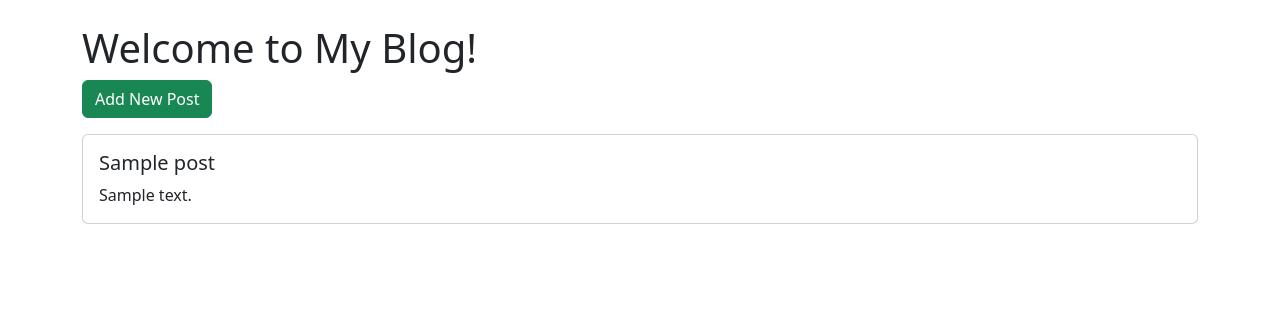
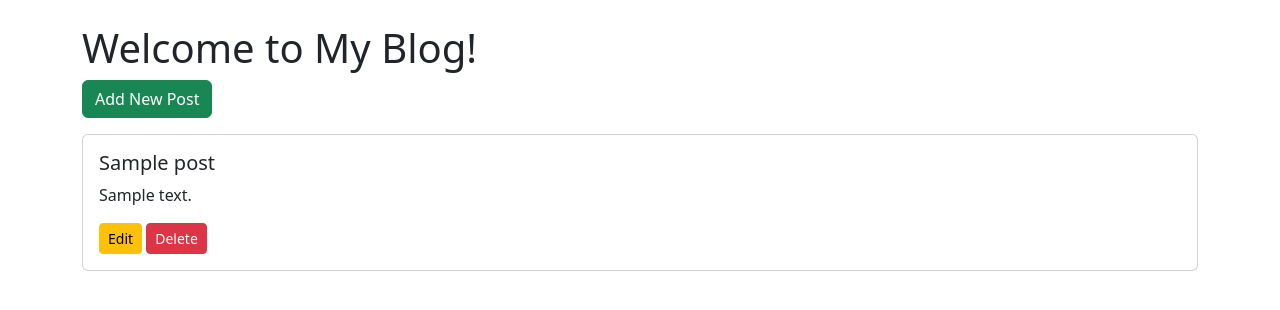
Before and after one commit to AlfredoCorvi/flask_blog, a Flask app: template templates/home.html in a window 1280 px wide. Shown: the part 56-366 px from the top of the page. Run offline with Flask 3, Linux system fonts and the light colour scheme; the template is opened without the code that fills it: most values are stand-ins (such as "Sample title", 1, 10 or a date in 2020).

Commit message:
Edit and Delete posts functions

```diff
--- a/app.py
+++ b/app.py
@@ -27,5 +27,30 @@ def add():
         return redirect(url_for('home'))
     return render_template('add.html')
 
+@app.route('/edit/<int:id>', methods=('GET', 'POST'))
+def edit(id):
+    conn = get_db_connection()
+    post = conn.execute('SELECT * FROM posts WHERE id = ?', (id,)).fetchone()
+
+    if request.method == 'POST':
+        title = request.form['title']
+        content = request.form['content']
+        conn.execute('UPDATE posts SET title = ?, content = ? WHERE id = ?',
+                      (title, content, id))
+        conn.commit()
+        conn.close()
+        return redirect(url_for('home'))
+
+    conn.close()
+    return render_template('edit.html', post=post)
+
+@app.route('/delete/<int:id>', methods=('POST',))
+def delete(id):
+    conn = get_db_connection()
+    conn.execute('DELETE FROM posts WHERE id = ?', (id,))
+    conn.commit()
+    conn.close()
+    return redirect(url_for('home'))
+
 if __name__ == "__main__":
     app.run(debug=True)
--- a/templates/home.html
+++ b/templates/home.html
@@ -11,6 +11,14 @@
     <div class="card-body">
         <h5 class="card-title">{{ post.title }}</h5>
         <p class="card-text">{{ post.content }}</p>
+        <a href="{{ url_for('edit', id=post.id) }}" class="btn btn-warning btn-sm">Edit</a>
+
+        <form action="{{ url_for('delete', id=post.id) }}" method="POST" style="display:inline;">
+            <button type="submit" class="btn btn-danger btn-sm"
+                onclick="return confirm('Are you sure you want to delete this post?');">
+                Delete
+            </button>
+        </form>
     </div>
 </div>
 {% else %}
```
Also changed, not shown: templates/edit.html (added, +19 -0 lines).
